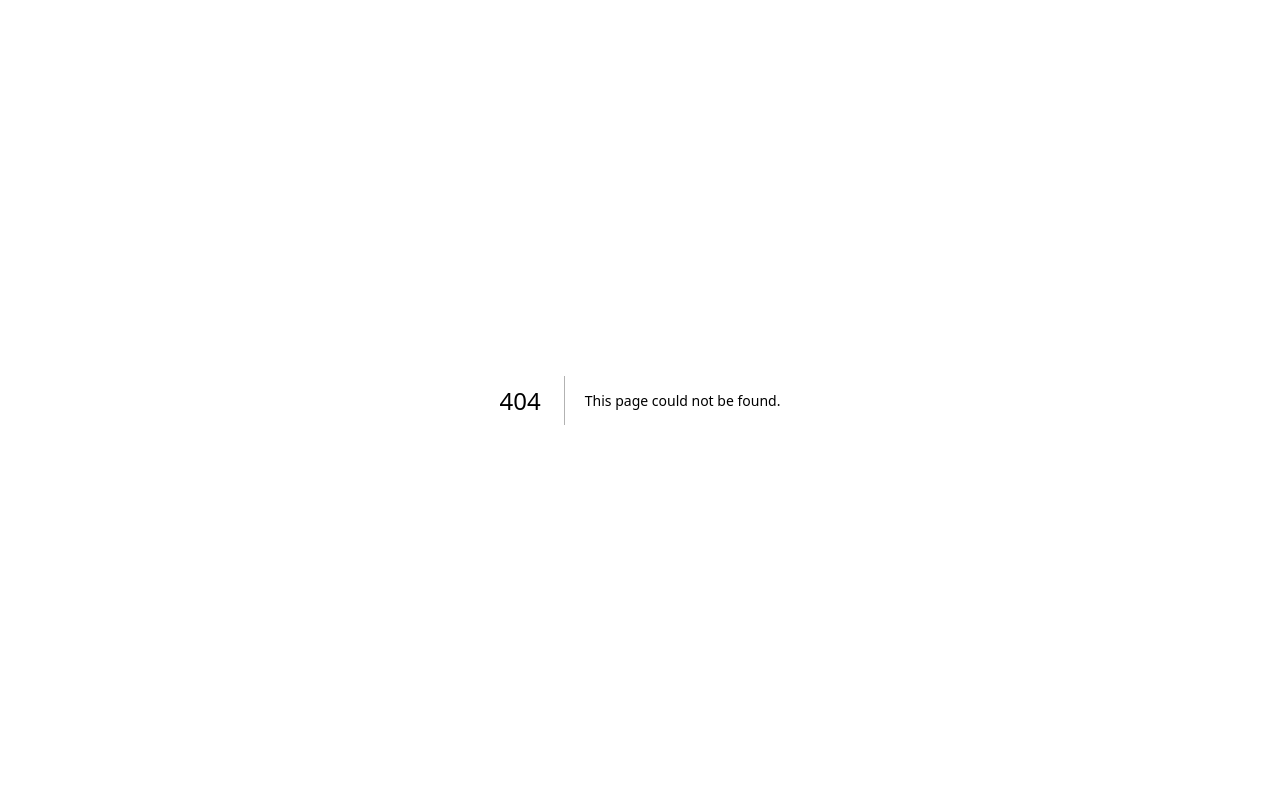
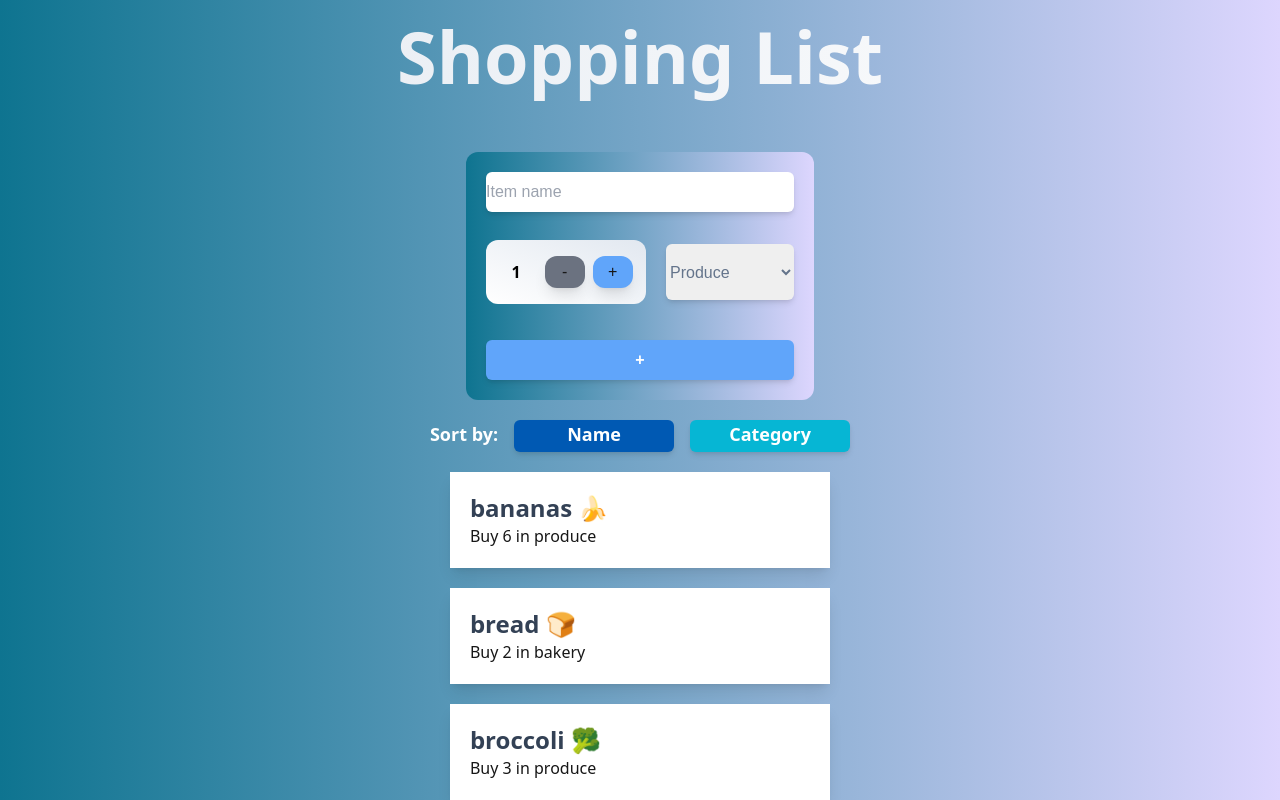
Before and after one commit to nguyenphuonguyentran/cprg306-assignments, a Next.js app: page /week-7 in a window 1280 px wide. Before the commit this address had no page. Shown: the top 800 px of the page. Built offline with nearby package versions, Linux system fonts and the light colour scheme.

Commit message:
Assignment 7 - Part 1, 2, 3, 4, 5, 6
Setup Files, Modify page.js, new-item.js, item-list.js, Test Application, and Fix Warnings

```diff
--- a/app/page.js
+++ b/app/page.js
@@ -21,6 +21,9 @@ export default function Page() {
         <li>
           <Link href="/week-6"> Week 6 </Link>
         </li>
+        <li>
+          <Link href="/week-7"> Week 7 </Link>
+        </li>
       </ul>
     </div>
   );
--- /dev/null
+++ b/app/week-7/item-list.js
@@ -0,0 +1,56 @@
+import Item from "./item";
+import { useState } from "react";
+
+export default function ItemList({ items }) {
+  const [sortBy, setSortBy] = useState("name");
+
+  let sortedItems = [...items];
+
+  // Sorting by Name
+  if (sortBy === "name") {
+    sortedItems.sort((a, b) => a.name.localeCompare(b.name));
+  }
+
+  // Sorting by Category
+  else if (sortBy === "category") {
+    sortedItems.sort((a, b) => a.category.localeCompare(b.category));
+  }
+
+  return (
+    <main className="p-5">
+      <div className="flex flex-row gap-4 justify-center text-lg font-sans font-semibold text-white">
+        <p>Sort by:</p>
+
+        <button
+          onClick={() => {
+            setSortBy("name");
+          }}
+          style={{ backgroundColor: sortBy === "name" ? "#0059b3" : " " }}
+          className="bg-cyan-500 pb-2 w-40 h-8 shadow-md rounded-md"
+        >
+          Name
+        </button>
+
+        <button
+          onClick={() => {
+            setSortBy("category");
+          }}
+          style={{ backgroundColor: sortBy === "category" ? "#0059b3" : " " }}
+          className="bg-cyan-500 pb-2 w-40 h-8 shadow-md rounded-md"
+        >
+          Category
+        </button>
+      </div>
+
+      {sortedItems.map((item) => (
+        <Item
+          key={item.id}
+          id={item.id}
+          name={item.name}
+          quantity={item.quantity}
+          category={item.category}
+        />
+      ))}
+    </main>
+  );
+}
--- /dev/null
+++ b/app/week-7/item.js
@@ -0,0 +1,12 @@
+export default function Item({ name, quantity, category }) {
+  return (
+    <section>
+      <ul className="p-5 m-5 font-sans bg-white shadow-lg">
+        <li className="font-bold text-2xl text-slate-700">{name}</li>
+        <li>
+          Buy {quantity} in {category}
+        </li>
+      </ul>
+    </section>
+  );
+}
--- /dev/null
+++ b/app/week-7/items.json
@@ -0,0 +1,74 @@
+[
+  {
+    "id": "1h2GJKH12gkHG31h1H",
+    "name": "milk, 4 L 🥛",
+    "quantity": 1,
+    "category": "dairy"
+  },
+  {
+    "id": "2KJH3k2j3H1k2J3K1H",
+    "name": "bread 🍞",
+    "quantity": 2,
+    "category": "bakery"
+  },
+  {
+    "id": "3h2KJH3k2j3H1k2J3",
+    "name": "eggs, dozen 🥚",
+    "quantity": 2,
+    "category": "dairy"
+  },
+  {
+    "id": "4k2J3K1H2GJKH12gk",
+    "name": "bananas 🍌",
+    "quantity": 6,
+    "category": "produce"
+  },
+  {
+    "id": "5H1h1H2KJH3k2j3H",
+    "name": "broccoli 🥦",
+    "quantity": 3,
+    "category": "produce"
+  },
+  {
+    "id": "6H1k2J3K1H2GJKH1",
+    "name": "chicken breasts, 1 kg 🍗",
+    "quantity": 1,
+    "category": "meat"
+  },
+  {
+    "id": "7gkHG31h1H2KJH3k",
+    "name": "pasta sauce 🍝",
+    "quantity": 3,
+    "category": "canned goods"
+  },
+  {
+    "id": "8j3H1k2J3K1H2GJK",
+    "name": "spaghetti, 454 g 🍝",
+    "quantity": 2,
+    "category": "dry goods"
+  },
+  {
+    "id": "9H12gkHG31h1H2KJ",
+    "name": "toilet paper, 12 pack 🧻",
+    "quantity": 1,
+    "category": "household"
+  },
+  {
+    "id": "10H3k2j3H1k2J3K1",
+    "name": "paper towels, 6 pack",
+    "quantity": 1,
+    "category": "household"
+  },
+  {
+    "id": "11k2J3K1H2GJKH12",
+    "name": "dish soap 🍽️",
+    "quantity": 1,
+    "category": "household"
+  },
+  {
+    "id": "12GJKH12gkHG31h1",
+    "name": "hand soap 🧼",
+    "quantity": 4,
+    "category": "household"
+  }
+]
--- /dev/null
+++ b/app/week-7/new-item.js
@@ -0,0 +1,96 @@
+"use client";
+
+import { useState } from "react";
+
+export default function NewItem({ onAddItem }) {
+  const [quantity, setQuantity] = useState(1);
+  const [name, setName] = useState("");
+  const [category, setCategory] = useState("produce");
+
+  const handleSubmit = (event) => {
+    event.preventDefault();
+    const id = Math.floor(Math.random() * 1000);
+    let item = { id, name, quantity, category };
+    console.log(item);
+
+    onAddItem(item);
+  };
+
+  const increment = () => {
+    if (quantity < 20) {
+      setQuantity(quantity + 1);
+    }
+  };
+
+  const decrement = () => {
+    if (quantity > 1) {
+      setQuantity(quantity - 1);
+    }
+  };
+
+  return (
+    <form
+      className="flex flex-col gap-2 bg-gradient-to-r from-cyan-700 to-violet-200 mt-10 rounded-xl"
+      onSubmit={(event) => handleSubmit(event)}
+    >
+      <input
+        id="name"
+        type="text"
+        value={name}
+        placeholder="Item name"
+        onChange={(e) => setName(e.target.value)}
+        required
+        className="text-slate-500 w-30 h-10 rounded-md ml-5 mt-5 mr-5 shadow-md"
+      />
+
+      <div className="flex flex-row">
+        <div className="bg-gradient-to-tr from-white to-slate-200 flex flex-row gap-6 rounded-xl m-5 w-40 h-15 items-center justify-center">
+          <p className="text-black font-sans font-semibold ml-3">{quantity}</p>
+          <div className="flex gap-2">
+            <button
+              type="button"
+              onClick={decrement}
+              disabled={quantity == 1}
+              className="bg-blue-400 disabled:bg-gray-500 focus:ring-2 focus:ring-blue-300 hover:bg-blue-600 shadow-lg rounded-xl mb-2 mt-2 w-10 h-8 "
+            >
+              -
+            </button>
+            <button
+              type="button"
+              onClick={increment}
+              disabled={quantity == 20}
+              className="bg-blue-400 disabled:bg-gray-500 focus:ring-2 focus:ring-blue-300 hover:bg-blue-600 shadow-lg rounded-xl mb-2 mt-2 w-10 h-8 "
+            >
+              +
+            </button>
+          </div>
+        </div>
+
+        <select
+          id="category"
+          name="category"
+          value={category}
+          onChange={(e) => setCategory(e.target.value)}
+          className="text-slate-500 w-50 h-14 rounded-md mr-5 mt-6 mb-6 shadow-md"
+        >
+          <option value="produce">Produce</option>
+          <option value="dairy">Dairy</option>
+          <option value="bakery">Bakery</option>
+          <option value="meat">Meat</option>
+          <option value="frozen foods">Frozen Foods</option>
+          <option value="canned goods">Canned Goods</option>
+          <option value="dry goods">Dry Goods</option>
+          <option value="beverages">Beverages</option>
+          <option value="snacks">Snacks</option>
+          <option value="household">Household</option>
+          <option value="other">Other</option>
+        </select>
+      </div>
+      <input
+        type="submit"
+        value="+"
+        className="m-2 bg-blue-400 hover:bg-blue-500 focus:ring-2 focus:ring-blue-300 w-30 h-10 rounded-md font-bold text-white shadow-md ml-5 mr-5 mb-5"
+      />
+    </form>
+  );
+}
--- /dev/null
+++ b/app/week-7/page.js
@@ -0,0 +1,26 @@
+"use client";
+
+import { useState } from "react";
+import ItemList from "./item-list";
+import NewItem from "./new-item";
+import itemsData from "./items.json";
+
+export default function Page() {
+  const [items, setItems] = useState(itemsData);
+
+  const handleAddItem = (item) => {
+    setItems([...items, item]);
+  };
+
+  return (
+    <main className="bg-center bg-cover bg-gradient-to-r from-cyan-700 to-violet-200">
+      <h1 className="p-5 text-7xl text-transparent font-bold font-sans bg-clip-text bg-gradient-to-r from-slate-200 to-white justify-center items-center flex">
+        Shopping List
+      </h1>
+      <div className="flex flex-col justify-center items-center">
+        <NewItem onAddItem={handleAddItem} />
+        <ItemList items={items} />
+      </div>
+    </main>
+  );
+}
```
